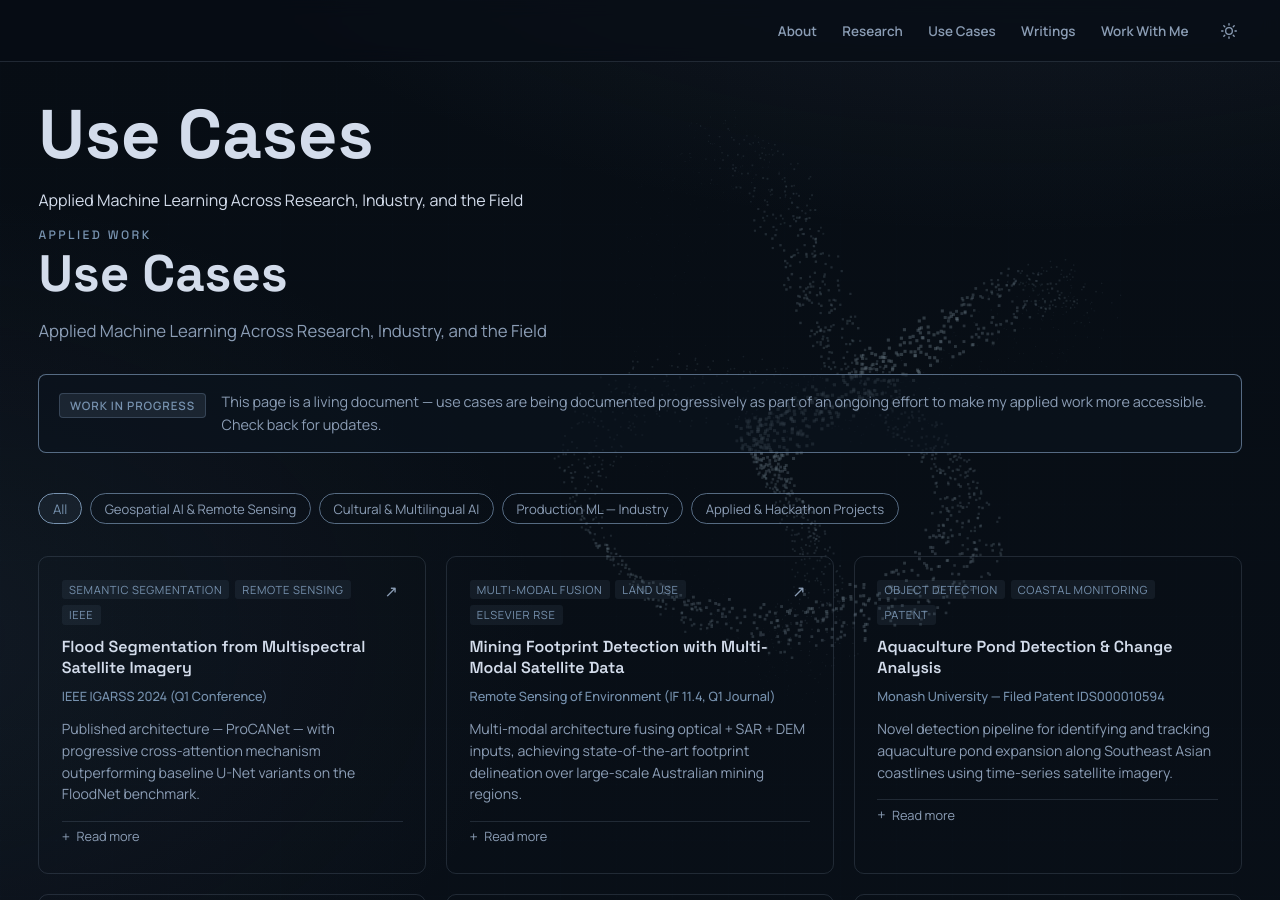
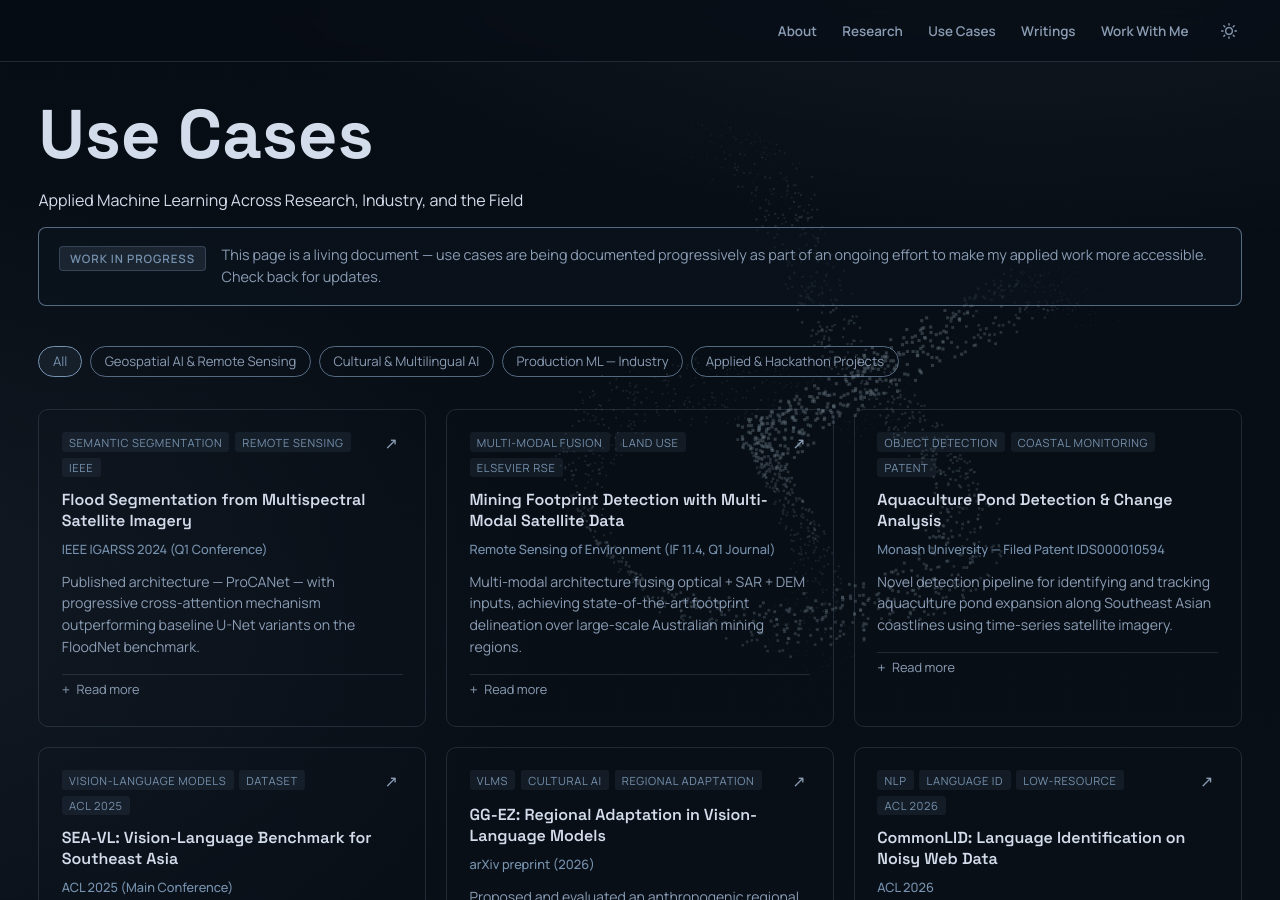
Before and after one commit to Feliren88/feliren88.github.io, a Jekyll site: the page built from _pages/usecases.md, in a window 1280 px wide and 900 px high. Built offline with Jekyll 4.4.1, drawn with Linux system fonts in a browser that asks for light colours.

Commit message:
Remove redundant page title markup from usecases layout
Title and subtitle are rendered by the page layout via front matter;
inline h1/eyebrow/subtitle elements were duplicating them.

Co-Authored-By: Claude Sonnet 4.6 <noreply@anthropic.com>

```diff
--- a/_pages/usecases.md
+++ b/_pages/usecases.md
@@ -5,10 +5,6 @@ subtitle: Applied Machine Learning Across Research, Industry, and the Field
 description: A practitioner's view of ML use cases across geospatial AI, cultural NLP, production fintech, and applied projects — from satellite imagery to hackathon prototypes.
 permalink: /usecases/
 ---
-
-<p class="eyebrow">APPLIED WORK</p>
-<h1 class="page-title">Use Cases</h1>
-<p class="page-subtitle">{{ page.subtitle }}</p>
 
 <div class="wip-notice" role="note">
   <span class="wip-badge">Work in Progress</span>
```
